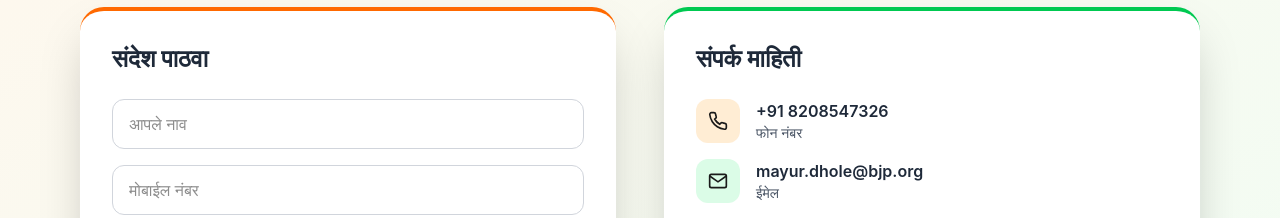
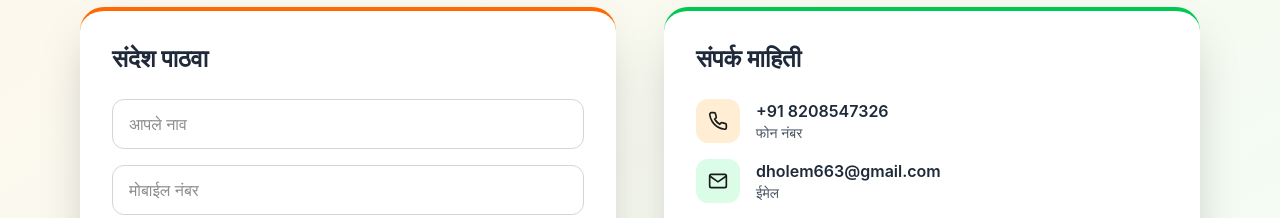
Before and after one commit to Dhirajjaware/apla-nagar-sevak-, a React (Vite) app: page / in a window 1280 px wide. Shown: the part 3357-3575 px from the top of the page. Built offline with nearby package versions, Linux system fonts and the light colour scheme.

Commit message:
change email

```diff
--- a/src/components/Contact.jsx
+++ b/src/components/Contact.jsx
@@ -17,7 +17,7 @@ const Contact = () => {
 
   const candidateInfo = {
     phone: "+91 8208547326",
-    email: "mayur.dhole@bjp.org",
+    email: "dholem663@gmail.com",
     area: "भोई गल्ली, तळोदा",
     ward: "प्रभाग क्र. 5",
     facebook: "https://www.facebook.com/profile.php?id=61582840634969",
```
